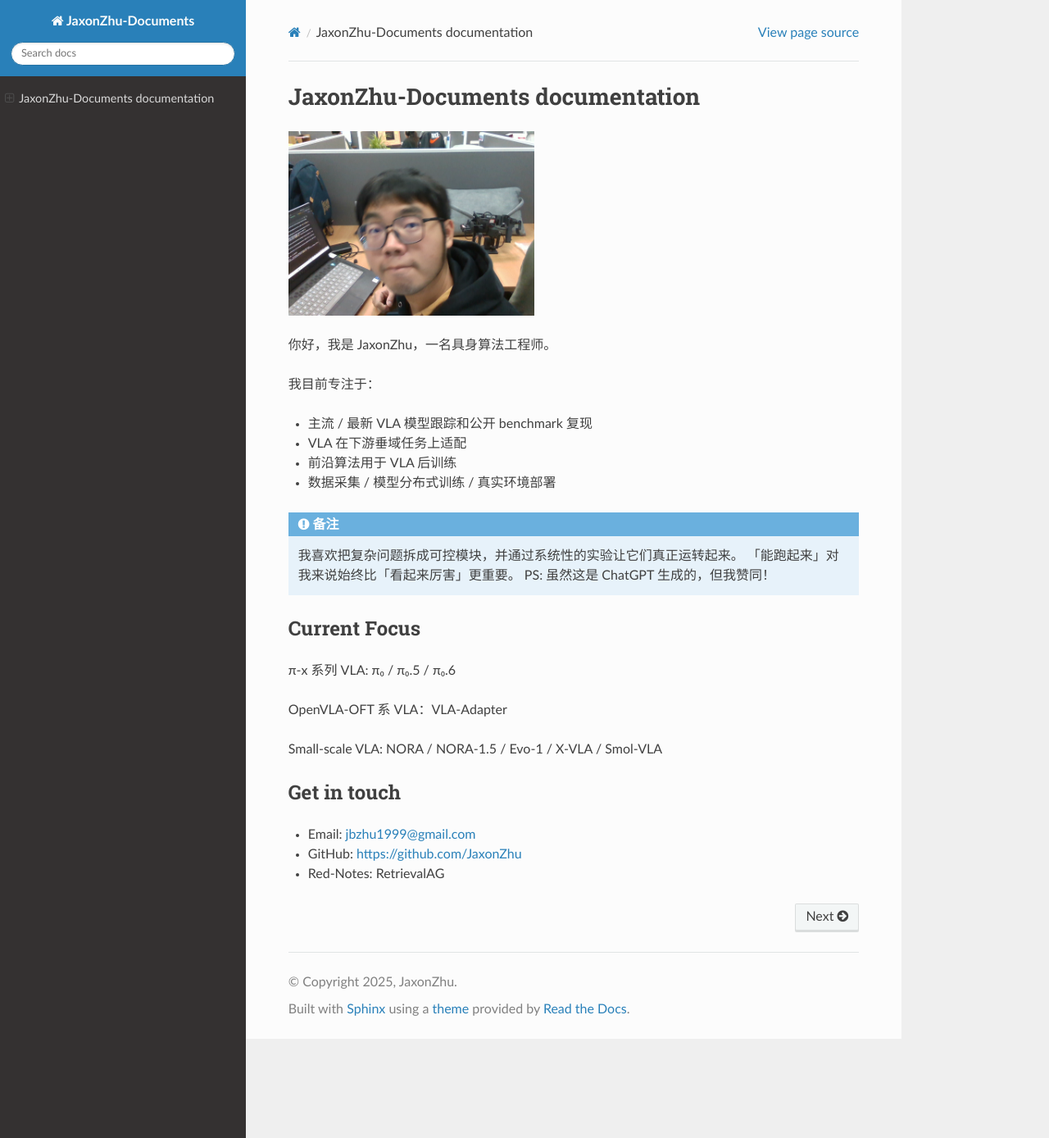
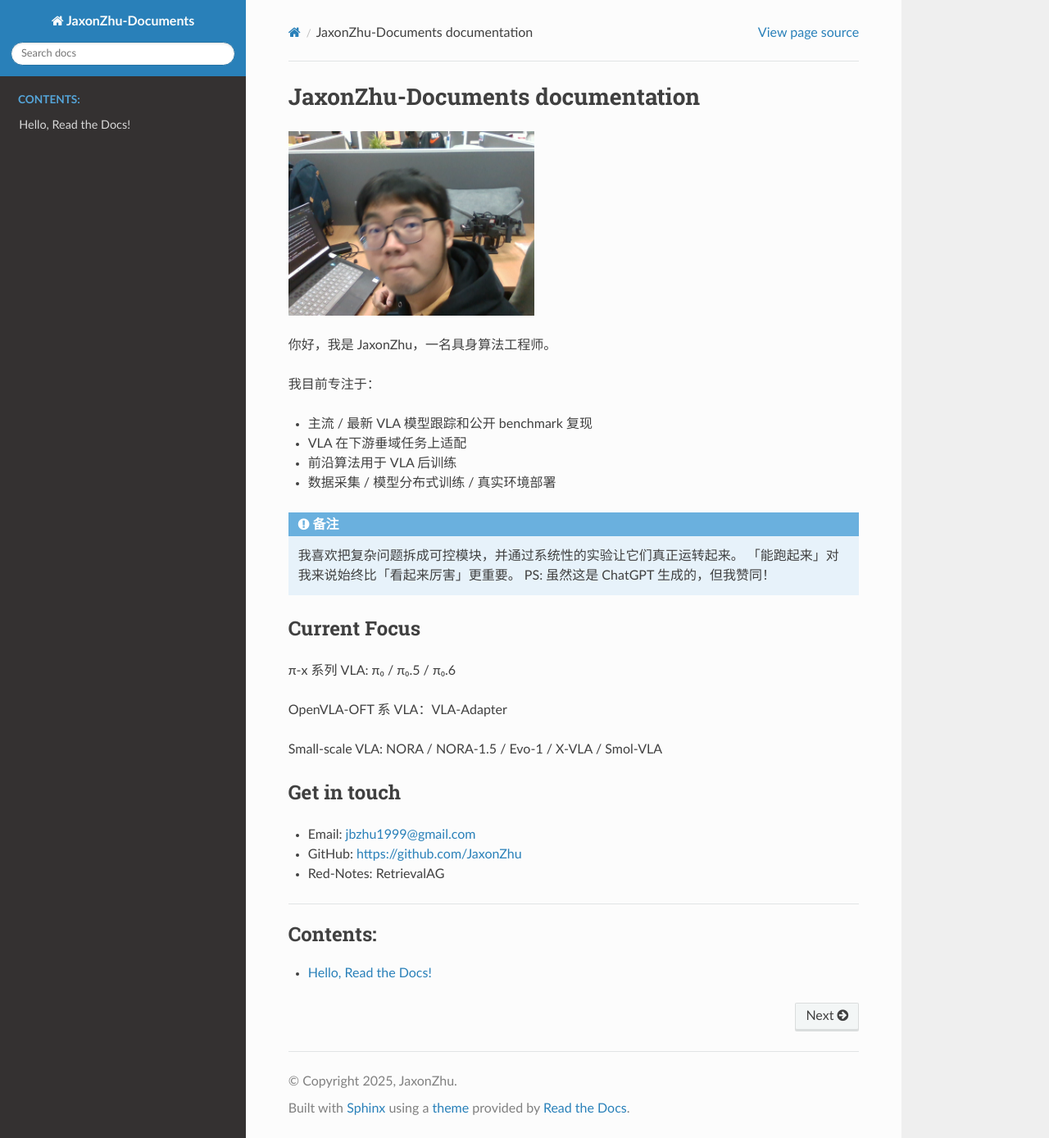
Before and after one commit to JaxonZhu/my-docs, a Sphinx documentation site: the page built from docs/source/index.rst, in a window 1280 px wide and 1388 px high. Shown: the whole window at 82% size. Built offline with Sphinx 7.4.7 and the Read the Docs theme 3.1.0, drawn with Linux system fonts in a browser that asks for light colours.

Commit message:
2025.11.30 / aw-win / modify hello_readthedocs.md

```diff
--- a/docs/source/hello_readthedocs.md
+++ b/docs/source/hello_readthedocs.md
@@ -1,3 +1,5 @@
+# Hello, Read the Docs!
+
 hello_readthedocs.md
 hello_readthedocs.md
 hello_readthedocs.md
--- a/docs/source/index.rst
+++ b/docs/source/index.rst
@@ -41,6 +41,8 @@ Get in touch
 - GitHub: https://github.com/JaxonZhu
 - Red-Notes: RetrievalAG
 
+================================
+
 .. toctree::
    :maxdepth: 2
    :caption: Contents:
```
